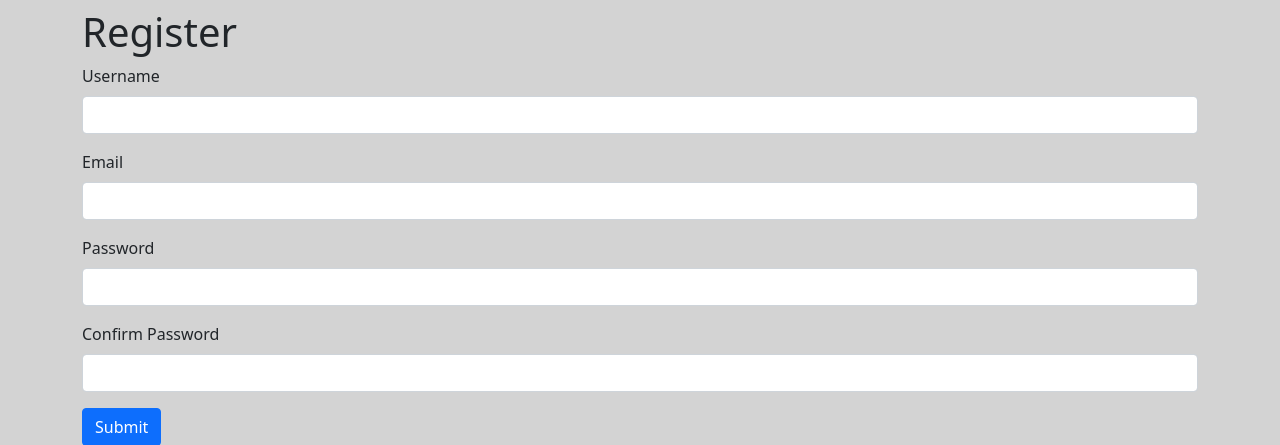
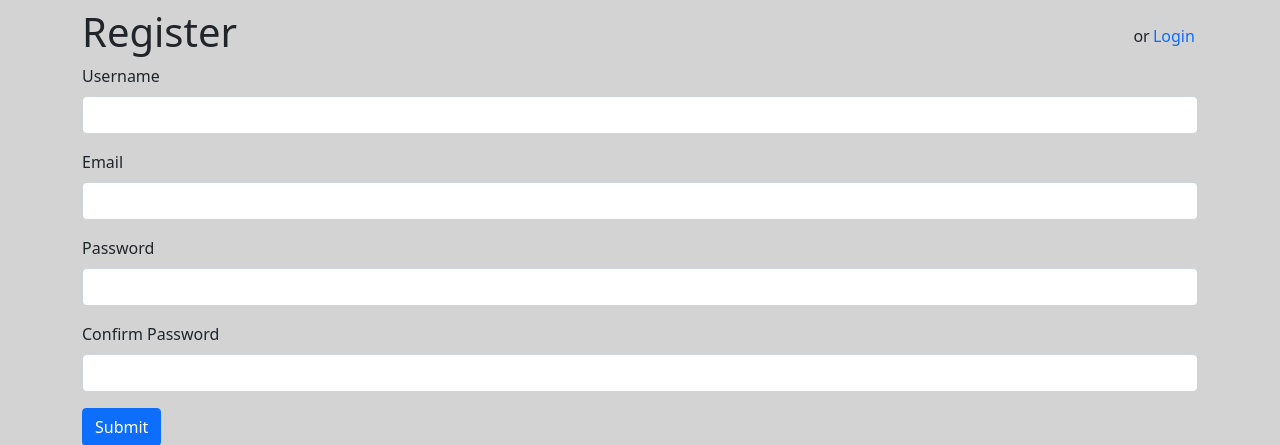
Before and after one commit to markinjamaica/therapy, a Django app: page /register in a window 1280 px wide. Shown: the part 56-501 px from the top of the page. Run offline with Django 3.2, Linux system fonts and the light colour scheme.

Commit message:
add styles and links login/register

```diff
--- a/biblehelp/static/styles.css
+++ b/biblehelp/static/styles.css
@@ -38,3 +38,15 @@ nav {
     font-weight: bold;
     border: 1px solid black;
 }
+.credentials-header {
+    display: flex;
+    align-items: center;
+    justify-content: space-between;
+}
+.credentials-header p {
+    margin: 0;
+}
+.credentials-header p a {
+    display: inline;
+    padding: .2rem;
+}
--- a/biblehelp/templates/register.html
+++ b/biblehelp/templates/register.html
@@ -4,11 +4,12 @@
 
 {% block body%}
 <main class="container">
-    <h1>Register</h1>
-
-    {% if error %}
-    <p>{{ error }}</p>
-    {% endif %}
+    <div class="credentials-header">
+        <h1>Register</h1>
+        <p>or<a class="nav-item nav-link"
+                href="{% url 'login' %}?next={% if request.POST.next %}{{ request.POST.next }}{% else %}{{ request.GET.next }}{% endif %}">Login</a>
+        </p>
+    </div>
 
     <form action="{% url 'register' %}" method="post">
         {% csrf_token %}
--- a/biblehelp/views.py
+++ b/biblehelp/views.py
@@ -149,7 +149,9 @@ def register(request):
         login(request, user)
 
         #### Make a welcome message #####
-        return redirect(next_url)
+        if next_url:
+            return redirect(next_url)
+        return redirect('index')
     return render(request, "register.html")
 
 
```
Also changed, not shown: biblehelp/templates/login.html (+8 -2 lines).
